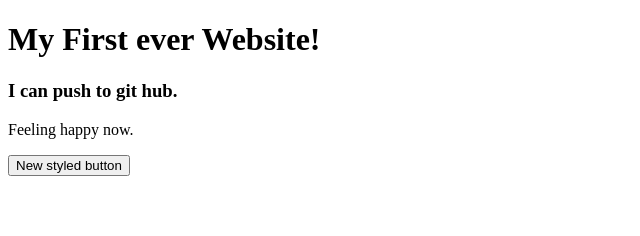
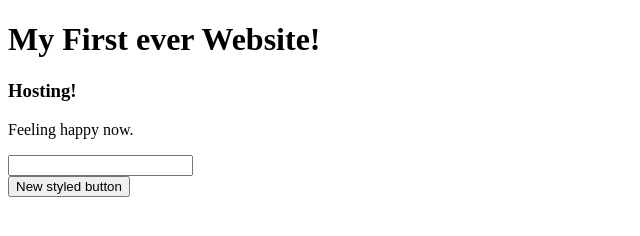
Before and after one commit to Tehjib/my-first-website, a plain HTML site: page index.html in a window 1280 px wide. Shown: the whole page, without its empty margins (0-640 px from the left). Drawn offline with Linux system fonts and the light colour scheme.

Commit message:
text updated

```diff
--- a/index.html
+++ b/index.html
@@ -8,8 +8,11 @@
 </head>
 <body>
     <h1>My First ever Website!</h1>
-    <h3>I can push to git hub.</h3>
+    <h3>Hosting!</h3>
     <p> Feeling happy now.</p>
+    <input type="text">
+    <br>
     <button>New styled button</button>
+
 </body>
 </html>
```
